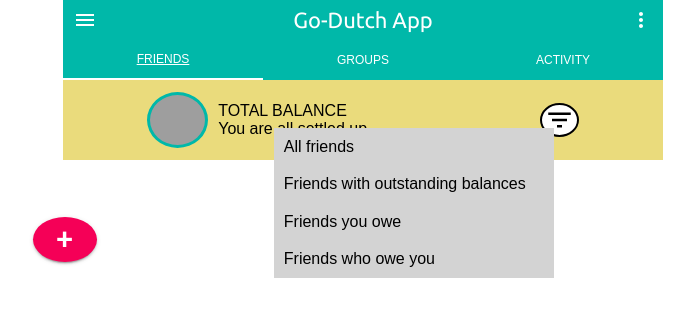
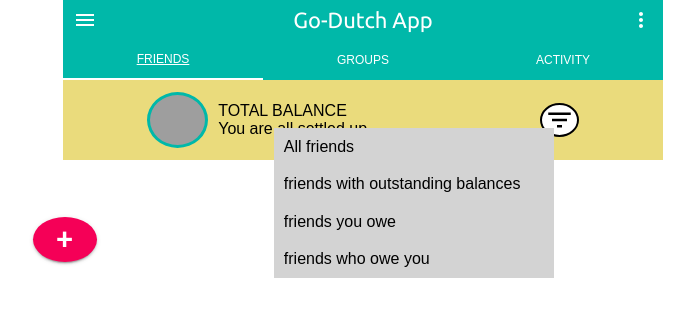
Before and after one commit to pragyes31/godutch-app, a React (Create React App) app: page / in a window 1280 px wide. Both pictures are taken after a click on the icon 836 px from the left and 120 px from the top of the page. Shown: the top 316 px of the page, without its empty margins (277-971 px from the left). Built offline with nearby package versions, Linux system fonts and the light colour scheme; grey boxes are pictures that could not be loaded.

Commit message:
modified FilterModal

```diff
--- a/Components/AppDashboard.js
+++ b/Components/AppDashboard.js
@@ -130,15 +130,17 @@ function UserInfo() {
 function FilterModal(props) {
   return (
     <div className="filter__modal">
-      <div className="filter__modal--child filter__all">All friends</div>
+      <div className="filter__modal--child filter__all">
+        All {props.tabName}
+      </div>
       <div className="filter__modal--child filter__outstanding">
-        Friends with outstanding balances
+        {props.tabName} with outstanding balances
       </div>
       <div className="filter__modal--child filter__you-owe">
-        Friends you owe
+        {props.tabName} you owe
       </div>
       <div className="filter__modal--child filter__owes-you">
-        Friends who owe you
+        {props.tabName === "friends" ? "friends who" : "groups that"} owe you
       </div>
     </div>
   );
@@ -164,7 +166,7 @@ function FriendsTab(props) {
             className="filter__btn"
             onClick={() => props.toggleModal("filterModal")}
           />
-          {props.filterModal && <FilterModal />}
+          {props.filterModal && <FilterModal tabName={props.tabName} />}
         </div>
       </div>
       <AddButtonLarge
@@ -187,7 +189,7 @@ function GroupsTab(props) {
             className="filter__btn"
             onClick={() => props.toggleModal("filterModal")}
           />
-          {props.filterModal && <FilterModal />}
+          {props.filterModal && <FilterModal tabName={props.tabName} />}
         </div>
       </div>
       <AddButtonLarge
```
